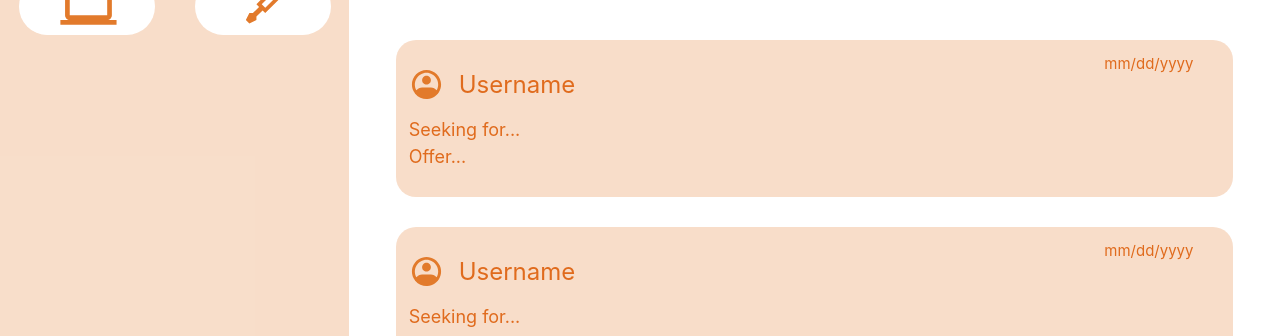
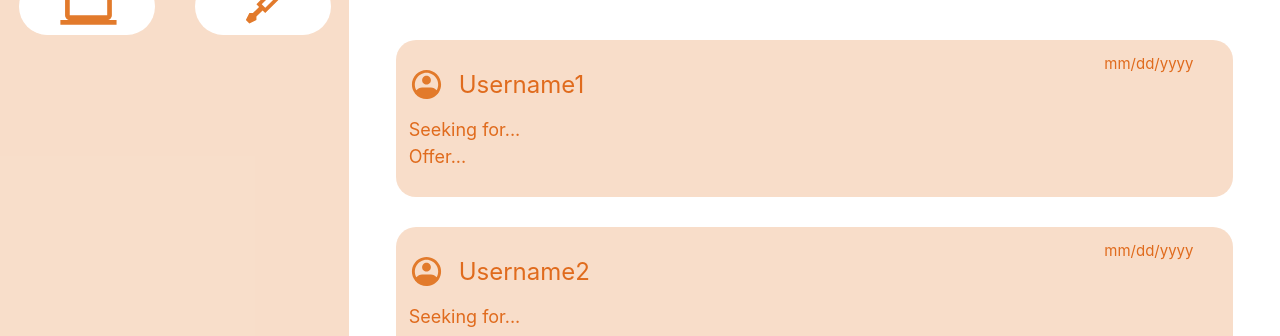
Before and after one commit to haileyhemmingsen/skillswapper, a React (Create React App) app in the folder react-login/frontend/: page /homepage in a window 1280 px wide. Shown: the part 353-689 px from the top of the page. Built offline with nearby package versions, Linux system fonts and the light colour scheme; a web font is replaced by a local one.

Commit message:
got the categories to filter properly

```diff
--- a/react-login/frontend/src/skillswapper_components/homepage/CategorySelection/CategorySelection.jsx
+++ b/react-login/frontend/src/skillswapper_components/homepage/CategorySelection/CategorySelection.jsx
@@ -19,11 +19,11 @@ const categories = [
   { src: fixingImage, alt: "Handywork" }
 ];
 
-const CategorySelection = () => {
+const CategorySelection = ({ setSelectedCategories }) => {
   // State to track which buttons are active
   const [activeCategories, setActiveCategories] = useState(Array(categories.length).fill(false));
   // State to track the selected categories' alt texts
-  const [selectedCategories, setSelectedCategories] = useState([]);
+  const [localSelectedCategories, setLocalSelectedCategories] = useState([]);
 
   const handleCategoryClick = (index, alt) => {
     const newActiveCategories = [...activeCategories];
@@ -31,26 +31,30 @@ const CategorySelection = () => {
     setActiveCategories(newActiveCategories);
 
     if (newActiveCategories[index]) {
-      // If category is selected, add its alt text to selectedCategories
-      setSelectedCategories([...selectedCategories, alt]);
+      setLocalSelectedCategories((prev) => [...prev, alt]);
     } else {
-      // If category is deselected, remove its alt text from selectedCategories
-      setSelectedCategories(selectedCategories.filter(category => category !== alt));
+      setLocalSelectedCategories((prev) => prev.filter((category) => category !== alt));
     }
+
+    // Update the parent component with the selected categories
+    setSelectedCategories(newActiveCategories.map((active, i) => active ? categories[i].alt : null).filter(Boolean));
   };
 
   return (
     <main className={styles.container}>
       <img src={logo} alt="SkillSwapper Logo" className={styles.logo} />
       <h2 className={styles.categoryPrompt}>
-        {selectedCategories.length > 0 ? `Selected: ${selectedCategories.join(', ')}` : "Select category..."}
+        {localSelectedCategories.length > 0
+          ? `Selected: ${localSelectedCategories.join(', ')}`
+          : "Select category..."}
       </h2>
       <section className={styles.categoryGrid}>
         {categories.map((category, index) => (
           <button
             key={index}
             className={`${styles.categoryButton} ${activeCategories[index] ? styles.active : ''}`}
-            onClick={() => handleCategoryClick(index, category.alt)}>
+            onClick={() => handleCategoryClick(index, category.alt)}
+          >
             <CategoryImage key={index} src={category.src} alt={category.alt} />
           </button>
         ))}
--- a/react-login/frontend/src/skillswapper_components/homepage/MainFeed/ServiceSearch.jsx
+++ b/react-login/frontend/src/skillswapper_components/homepage/MainFeed/ServiceSearch.jsx
@@ -6,13 +6,21 @@ import logoImage from '../../../images/logo.svg';
 import userImage from '../../../images/user.svg';
 
 const samplePosts = [
-  { id: 1, username: "Username", date: "mm/dd/yyyy", content: "Seeking for...\nOffer..." },
-  { id: 2, username: "Username", date: "mm/dd/yyyy", content: "Seeking for...\nOffer..." },
-  { id: 3, username: "Username", date: "mm/dd/yyyy", content: "Seeking for...\nOffer..." },
-  { id: 4, username: "Username", date: "mm/dd/yyyy", content: "Seeking for...\nOffer..." },
+  { id: 1, username: "Username1", date: "mm/dd/yyyy", content: "Seeking for...\nOffer...", categories: ["Sports", "Music"] },
+  { id: 2, username: "Username2", date: "mm/dd/yyyy", content: "Seeking for...\nOffer...", categories: ["Food"] },
+  { id: 3, username: "Username3", date: "mm/dd/yyyy", content: "Seeking for...\nOffer...", categories: ["Digital"] },
+  { id: 4, username: "Username4", date: "mm/dd/yyyy", content: "Seeking for...\nOffer...", categories: ["Handywork", "Sports"] },
 ];
 
-function ServiceSearch() {
+function ServiceSearch( { selectedCategories } ) {
+
+  const filteredPosts = selectedCategories.length === 0
+    ? samplePosts // Show all posts if no categories are selected
+    : samplePosts.filter(post =>
+        post.categories.some(category => selectedCategories.includes(category))
+      );
+
+
   return (
     <main className={styles.container}>
       <header className={styles.header}>
@@ -41,9 +49,13 @@ function ServiceSearch() {
           </form>
           <button type="button" className={styles.postButton}>Make a post</button>
           <div className={styles.postsContainer}>
-            {samplePosts.map((post) => (
-              <ServicePost key={post.id} {...post} />
-            ))}
+            {filteredPosts.length > 0 ? (
+              filteredPosts.map((post) => (
+                <ServicePost key={post.id} {...post} />
+              ))
+            ) : (
+              <p>No posts available for the selected categories.</p>
+            )}
           </div>
         </section>
       </div>
--- a/react-login/frontend/src/skillswapper_components/homepage/homepage.module.jsx
+++ b/react-login/frontend/src/skillswapper_components/homepage/homepage.module.jsx
@@ -1,19 +1,21 @@
-import React from 'react';
+import React, { useState } from 'react'; // Import useState
 import styles from './homepage.module.css';
 import CategorySelection from './CategorySelection/CategorySelection';
 import ServiceSearch from './MainFeed/ServiceSearch';
 
-const homepage = () => {
+const Homepage = () => { // Change to uppercase
+  const [selectedCategories, setSelectedCategories] = useState([]);
+
   return (
     <div className={styles.container}>
       <aside className={styles.categorySection}>
-        <CategorySelection />
+        <CategorySelection setSelectedCategories={setSelectedCategories} />
       </aside>
       <main className={styles.mainFeed}>
-        <ServiceSearch />
+        <ServiceSearch selectedCategories={selectedCategories} />
       </main>
     </div>
   );
 };
 
-export default homepage;
+export default Homepage; // Ensure the export matches the component name
```
